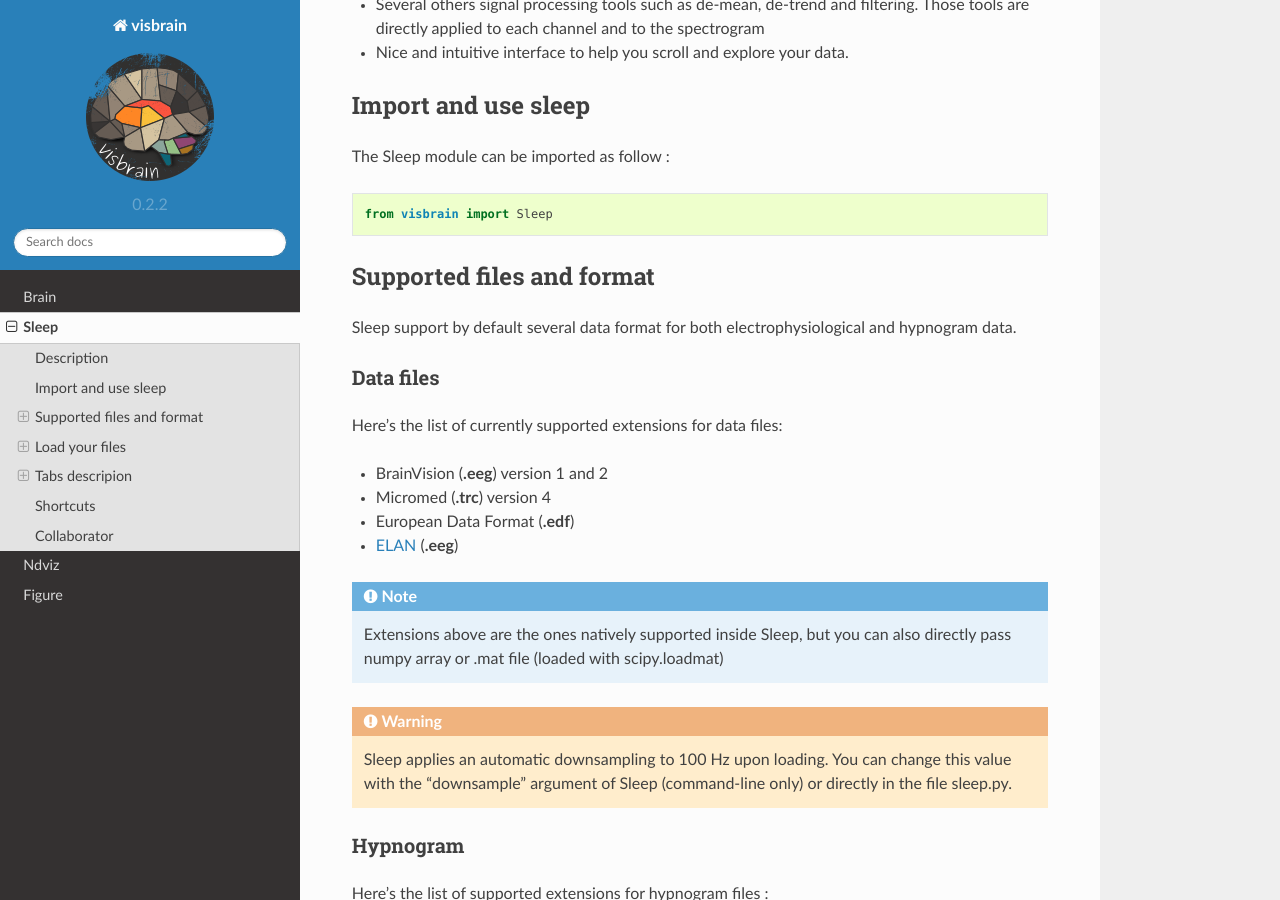
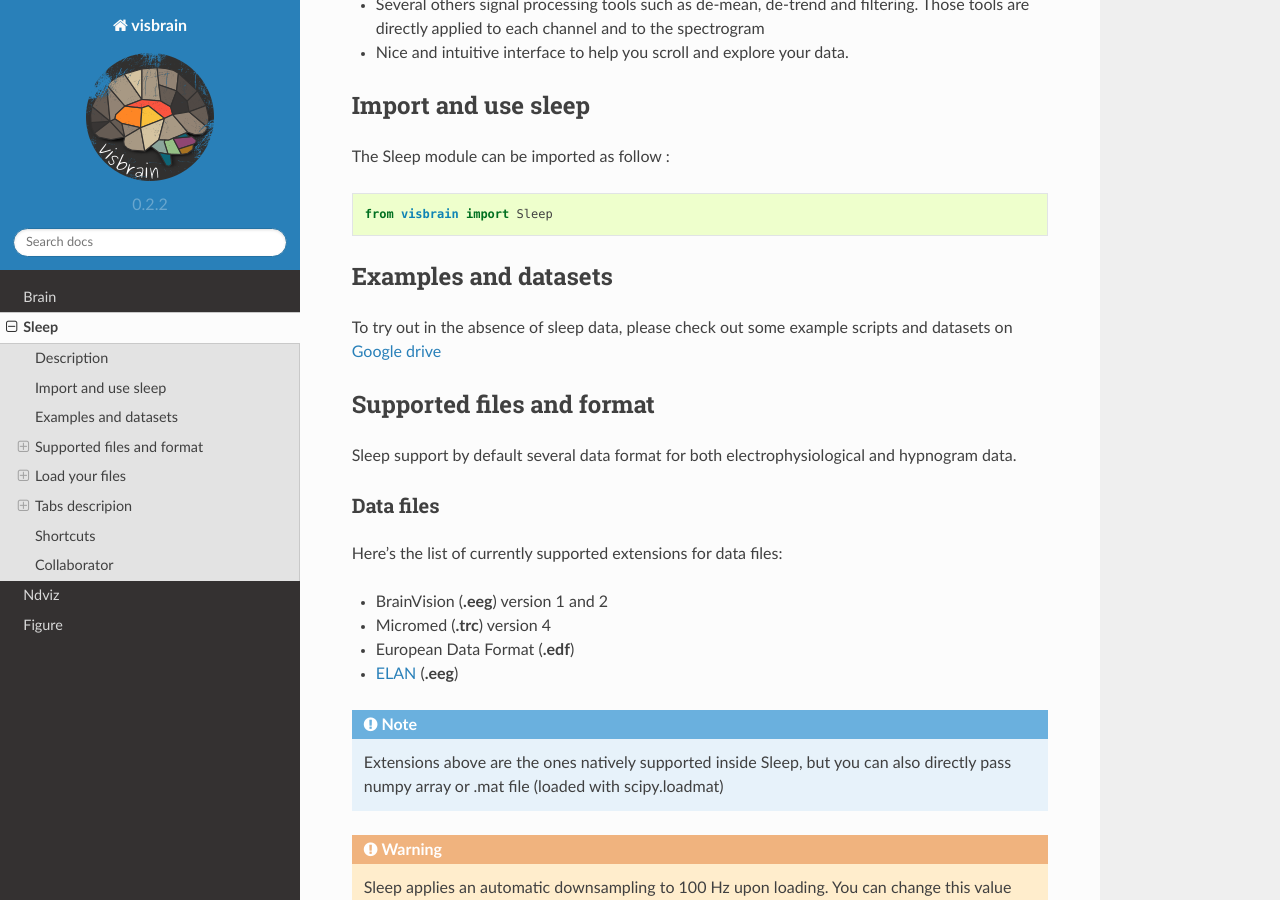
Before and after one commit to EtienneCmb/visbrain, a Sphinx documentation site: the page built from docs/sleep.rst, in a window 1280 px wide and 900 px high, scrolled down 1284 px. Built offline with Sphinx 7.4.7 and the Read the Docs theme 2.0.0, drawn with Linux system fonts in a browser that asks for light colours.

Commit message:
Add example and dataset part to the doc

```diff
--- a/docs/sleep.rst
+++ b/docs/sleep.rst
@@ -32,6 +32,11 @@ The Sleep module can be imported as follow :
 .. code-block:: python
 
     from visbrain import Sleep
+
+
+Examples and datasets
+---------------------
+To try out in the absence of sleep data, please check out some example scripts and datasets on `Google drive <https://drive.google.com/drive/folders/0B6vtJiCQZUBvRjc3cFFYcmFIeW8?usp=sharing>`_
 
 Supported files and format
 --------------------------
```
